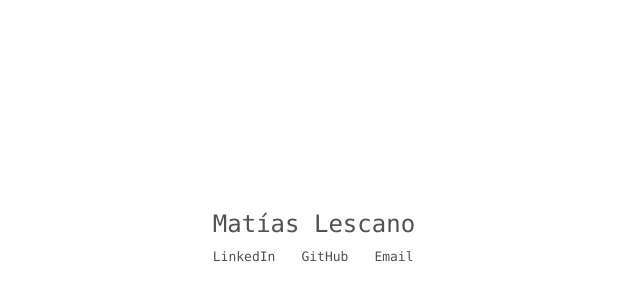
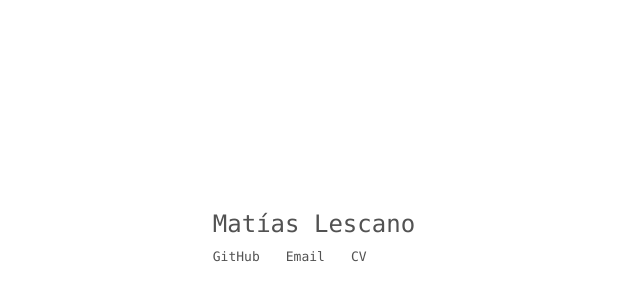
Before and after one commit to mjlescano/matiaslescano.com.ar, a Next.js app: page / in a window 1280 px wide. Shown: the part 164-464 px from the top of the page, without its empty margins (0-640 px from the left). Built offline with nearby package versions, Linux system fonts and the light colour scheme.

Commit message:
add cv to home

```diff
--- a/pages/index.js
+++ b/pages/index.js
@@ -29,17 +29,15 @@ export default () => (
         <h1>Matías Lescano</h1>
         <div className='contact'>
           <Link
-            href='https://ar.linkedin.com/in/matías-lescano-229533b3'
-            rel='noopener nofollow'>
-            <a>LinkedIn</a>
-          </Link>
-          <Link
             href='https://github.com/mjlescano'
             rel='noopener nofollow'>
             <a>GitHub</a>
           </Link>
-          <Link href='mailto:matiasj.lescano@gmail.com' prefetch={false}>
+          <Link href='mailto:matiasj.lescano@gmail.com'>
             <a>Email</a>
+          </Link>
+          <Link href='/cv' prefetch>
+            <a>CV</a>
           </Link>
         </div>
       </div>
```
